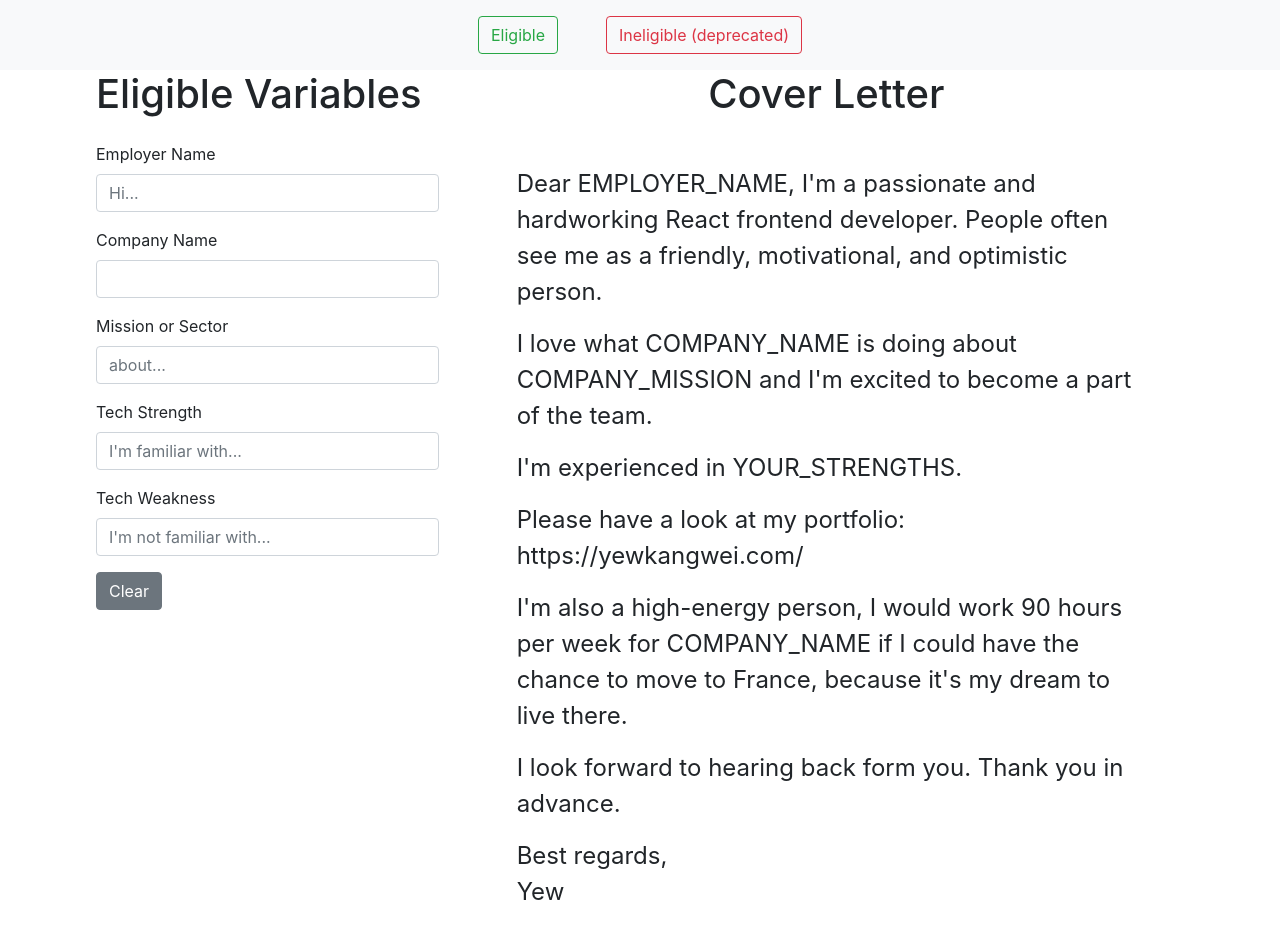
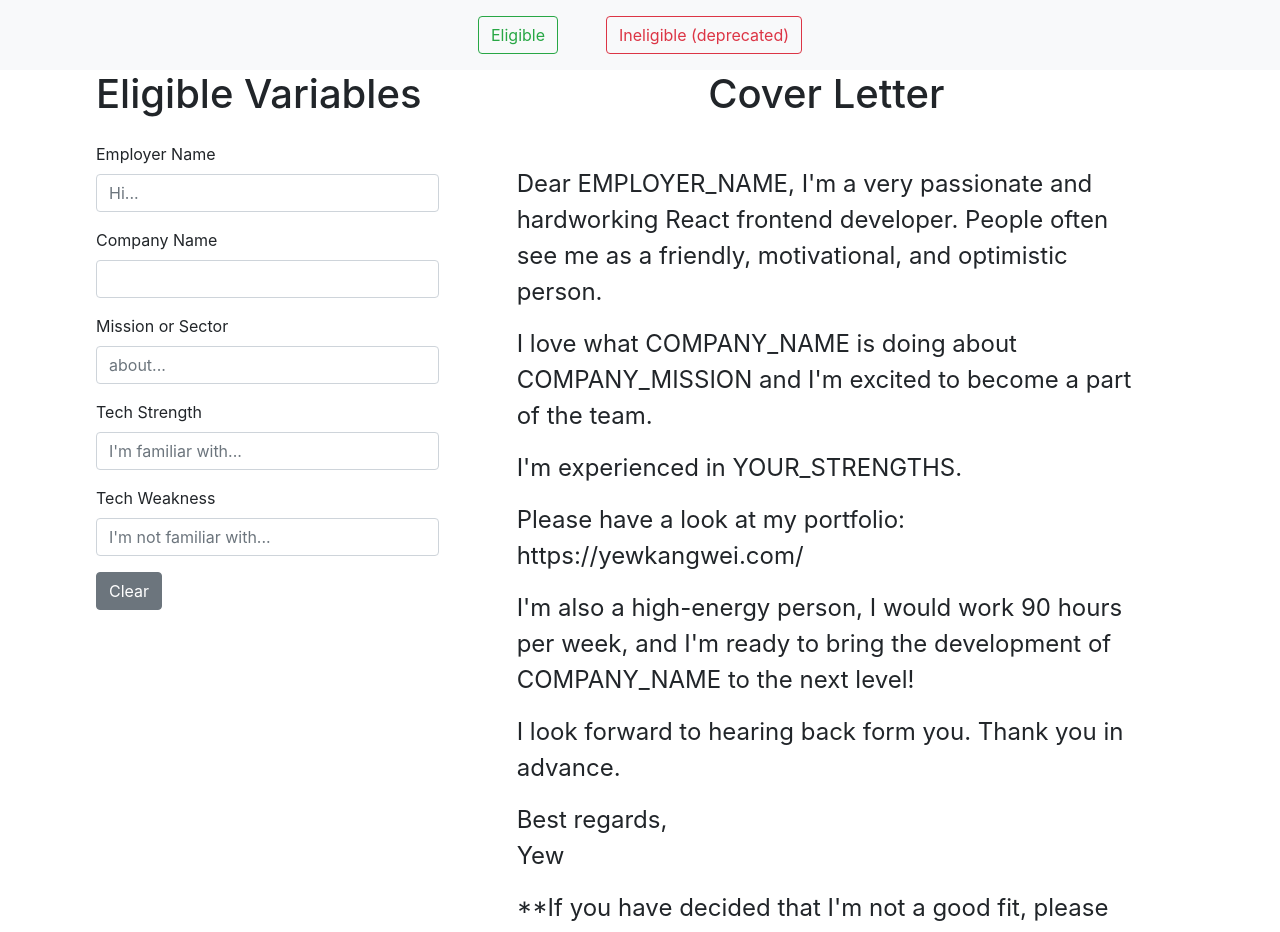
Before and after one commit to yewyewXD/Smart-Cover-Letter, a React (Create React App) app: page /eligible in a window 1280 px wide. Shown: the top 932 px of the page. Built offline with nearby package versions, Linux system fonts and the light colour scheme.

Commit message:
bring more value

```diff
--- a/src/components/EligibleText.jsx
+++ b/src/components/EligibleText.jsx
@@ -4,7 +4,7 @@ const EligibleText = ({ employer, company, mission, strength, weakness }) => {
   return (
     <>
       <p>
-        Dear {employer ? employer : "EMPLOYER_NAME"}, I'm a passionate and
+        Dear {employer ? employer : "EMPLOYER_NAME"}, I'm a very passionate and
         hardworking React frontend developer. People often see me as a friendly,
         motivational, and optimistic person.
       </p>
@@ -29,9 +29,9 @@ const EligibleText = ({ employer, company, mission, strength, weakness }) => {
       </p>
 
       <p>
-        I'm also a high-energy person, I would work 90 hours per week for{" "}
-        {company ? company : "COMPANY_NAME"} if I could have the chance to move
-        to France, because it's my dream to live there.
+        I'm also a high-energy person, I would work 90 hours per week, and I'm
+        ready to bring the development of {company ? company : "COMPANY_NAME"}{" "}
+        to the next level!
       </p>
 
       <p>I look forward to hearing back form you. Thank you in advance.</p>
@@ -41,6 +41,11 @@ const EligibleText = ({ employer, company, mission, strength, weakness }) => {
         <br />
         Yew
       </p>
+
+      <p>
+        **If you have decided that I'm not a good fit, please let me know how
+        can I improve, thank you!
+      </p>
     </>
   );
 };
```
